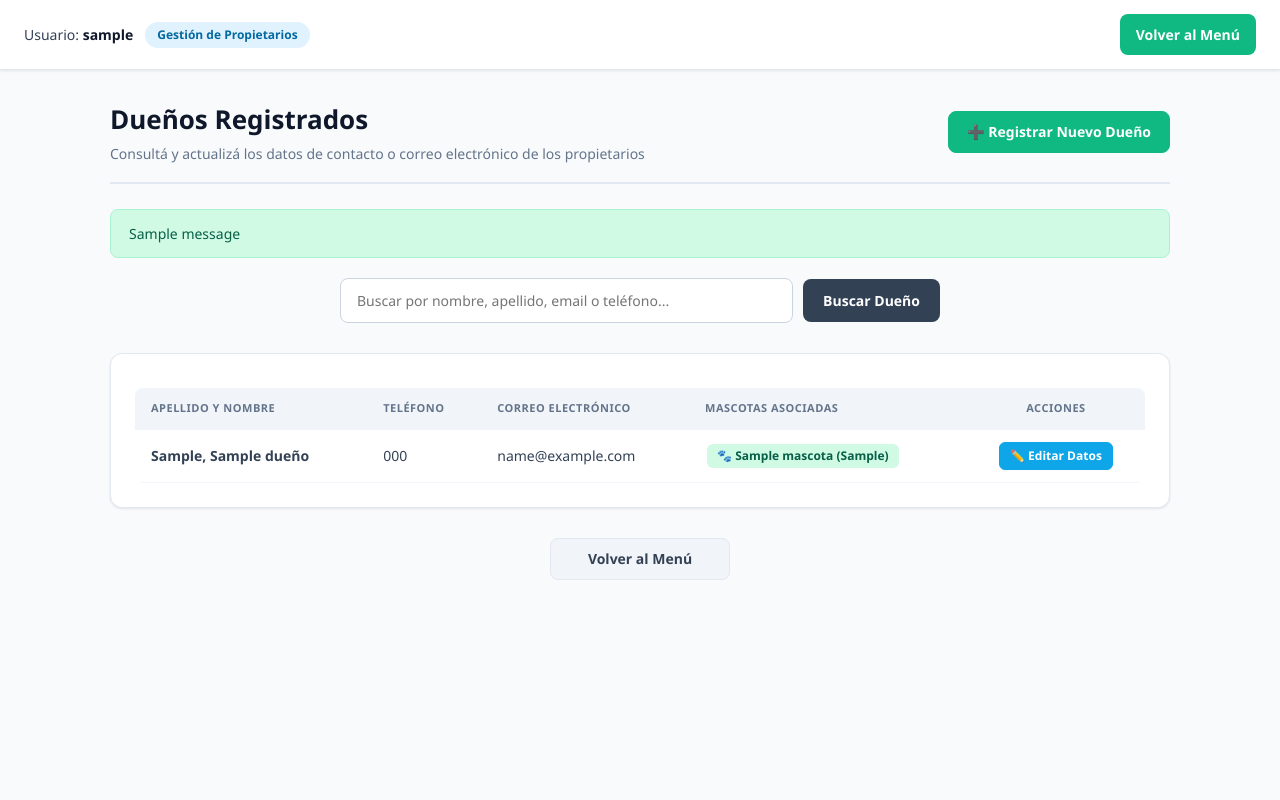
After one commit to SergioLezcano/Clinica_Veterinaria, a Django app: page /duenos/ in a window 1280 px wide. The commit adds this page. Run offline with Django 5.2, Linux system fonts and the light colour scheme; a user stored in the database is signed in; tables that the repository leaves empty hold one stand-in row (values such as "Sample post"); one stand-in notice (Sample message) is shown.

Commit message:
Gestion de Dueños para editar lista

```diff
--- a/gestion_veterinaria/services/mascota_service.py
+++ b/gestion_veterinaria/services/mascota_service.py
@@ -2,7 +2,7 @@ from django.db import transaction
 from django.db.models import Q
 from django.shortcuts import get_object_or_404
 
-from ..models import Mascota
+from ..models import Mascota, Dueño
 
 
 class MascotaService:
@@ -10,6 +10,20 @@ class MascotaService:
     Servicio encargado de la gestión de mascotas,
     dueños y preconsultas.
     """
+    @staticmethod
+    def listar_dueños(termino=None):
+        queryset = Dueño.objects.prefetch_related("mascota_set").order_by("apellido", "nombre")
+
+        if termino:
+            queryset = queryset.filter(
+                Q(nombre__icontains=termino)
+                | Q(apellido__icontains=termino)
+                | Q(email__icontains=termino)
+                | Q(telefono__icontains=termino)
+            )
+
+        return queryset
+
     @staticmethod
     def buscar_mascota(termino=None):
 
@@ -35,6 +49,12 @@ class MascotaService:
 
     @staticmethod
     @transaction.atomic
+    def actualizar_dueño(form):
+
+        return form.save()
+
+    @staticmethod
+    @transaction.atomic
     def crear_mascota(form):
 
         mascota = form.save()
--- /dev/null
+++ b/gestion_veterinaria/templates/gestion/lista_dueños.html
@@ -0,0 +1,114 @@
+{% load static %}
+<!DOCTYPE html>
+<html lang="es">
+<head>
+    <meta charset="UTF-8">
+    <meta name="viewport" content="width=device-width, initial-scale=1.0">
+    <title>Gestión de Dueños - Veterinaria</title>
+    <link rel="stylesheet" href="{% static 'gestion/css/estilos.css' %}?v=12">
+</head>
+<body>
+    <div class="panel-container">
+        <header class="panel-header">
+            <div class="user-info">
+                <span>Usuario: <strong>{{ user.username }}</strong></span>
+                <span class="badge-permiso badge-operador">Gestión de Propietarios</span>
+            </div>
+            <a href="{% url 'inicio' %}" class="btn-clear btn-menu">Volver al Menú</a>
+        </header>
+
+        <main class="menu-content menu-operador-section">
+            <div class="menu-header-bar">
+                <div>
+                    <h1>Dueños Registrados</h1>
+                    <p>Consultá y actualizá los datos de contacto o correo electrónico de los propietarios</p>
+                </div>
+                <a href="{% url 'crear_dueño' %}" class="btn btn-success">
+                    ➕ Registrar Nuevo Dueño
+                </a>
+            </div>
+
+            {% if messages %}
+                <div style="margin-bottom: 20px;">
+                    {% for message in messages %}
+                        {% if message.tags == 'error' %}
+                            <div class="alert alert-danger">{{ message }}</div>
+                        {% elif message.tags == 'warning' %}
+                            <div class="alert alert-warning">{{ message }}</div>
+                        {% else %}
+                            <div class="alert alert-success">{{ message }}</div>
+                        {% endif %}
+                    {% endfor %}
+                </div>
+            {% endif %}
+
+            <div class="search-container">
+                <form method="get" action="{% url 'lista_dueños' %}" class="search-form">
+                    <input type="text" name="q" placeholder="Buscar por nombre, apellido, email o teléfono..." value="{{ busqueda }}" autocomplete="off">
+                    <button type="submit" class="btn-search">Buscar Dueño</button>
+                    {% if busqueda %}
+                        <a href="{% url 'lista_dueños' %}" class="btn-clear">Limpiar</a>
+                    {% endif %}
+                </form>
+            </div>
+
+            <div class="results-container">
+                <div class="table-responsive">
+                    <table class="custom-table">
+                        <thead>
+                            <tr>
+                                <th>Apellido y Nombre</th>
+                                <th>Teléfono</th>
+                                <th>Correo Electrónico</th>
+                                <th>Mascotas Asociadas</th>
+                                <th style="text-align: center;">Acciones</th>
+                            </tr>
+                        </thead>
+                        <tbody>
+                            {% for dueno in duenos %}
+                            <tr>
+                                <td><strong>{{ dueno.apellido }}, {{ dueno.nombre }}</strong></td>
+                                <td>{{ dueno.telefono }}</td>
+                                <td>{{ dueno.email }}</td>
+                                <td>
+                                    {% with mascotas=dueno.mascota_set.all %}
+                                        {% if mascotas %}
+                                            {% for m in mascotas %}
+                                                <span class="badge badge-completada" style="margin: 2px; display: inline-block;">
+                                                    🐾 {{ m.nombre }} ({{ m.especie }})
+                                                </span>
+                                            {% endfor %}
+                                        {% else %}
+                                            <span style="color: var(--text-muted); font-size: 0.9rem;">Sin mascotas registradas</span>
+                                        {% endif %}
+                                    {% endwith %}
+                                </td>
+                                <td style="text-align: center;">
+                                    <a href="{% url 'editar_dueño' dueno.id %}" class="btn btn-sm btn-primary">
+                                        ✏️ Editar Datos
+                                    </a>
+                                </td>
+                            </tr>
+                            {% empty %}
+                            <tr>
+                                <td colspan="5" style="text-align: center; color: var(--text-muted); padding: 25px;">
+                                    {% if busqueda %}
+                                        No se encontraron dueños que coincidan con "{{ busqueda }}".
+                                    {% else %}
+                                        No hay dueños registrados en el sistema todavía.
+                                    {% endif %}
+                                </td>
+                            </tr>
+                            {% endfor %}
+                        </tbody>
+                    </table>
+                </div>
+            </div>
+
+            <div style="text-align: center; margin-top: 25px;">
+                <a href="{% url 'inicio' %}" class="btn btn-secondary" style="min-width: 180px;">Volver al Menú</a>
+            </div>
+        </main>
+    </div>
+</body>
+</html>
--- a/gestion_veterinaria/urls.py
+++ b/gestion_veterinaria/urls.py
@@ -13,8 +13,10 @@ urlpatterns = [
     path('menu-operador/', views.MenuOperadorView.as_view(), name='menu_operador'),
     path('menu-administrador/', views.MenuAdministradorView.as_view(), name='menu_administrador'),
 
-    # 👥 Registro de Dueño y 🐾 Mascota (Operador)
+    # 👥 Gestión de Dueños y 🐾 Mascota (Operador)
+    path('duenos/', views.DuenoListView.as_view(), name='lista_dueños'),
     path('nuevo-dueno/', views.DuenoCreateView.as_view(), name='crear_dueño'),
+    path('duenos/editar/<int:pk>/', views.DuenoUpdateView.as_view(), name='editar_dueño'),
     path('nueva-mascota/', views.MascotaCreateView.as_view(), name='crear_mascota'),
 
     # 📥 Flujo de Ingreso y Espera (Operador manda a Sala de Espera)
--- a/gestion_veterinaria/views.py
+++ b/gestion_veterinaria/views.py
@@ -273,6 +273,21 @@ class MenuOperadorView(LoginRequiredMixin, ListView):
         context['busqueda'] = self.request.GET.get('q', '')
         return context
 
+class DuenoListView(LoginRequiredMixin, ListView):
+    model = Dueño
+    template_name = 'gestion/lista_dueños.html'
+    context_object_name = 'duenos'
+
+    def get_queryset(self):
+        return MascotaService.listar_dueños(
+            self.request.GET.get("q")
+        )
+
+    def get_context_data(self, **kwargs):
+        context = super().get_context_data(**kwargs)
+        context['busqueda'] = self.request.GET.get('q', '')
+        return context
+
 class DuenoCreateView(LoginRequiredMixin, CreateView):
     model = Dueño
     fields = ['nombre', 'apellido', 'telefono', 'email']
@@ -281,6 +296,20 @@ class DuenoCreateView(LoginRequiredMixin, CreateView):
 
     def form_valid(self, form):
         MascotaService.crear_dueño(form)
+        return redirect(self.success_url)
+
+class DuenoUpdateView(LoginRequiredMixin, UpdateView):
+    model = Dueño
+    fields = ['nombre', 'apellido', 'telefono', 'email']
+    template_name = 'gestion/formulario_dueño.html'
+    success_url = reverse_lazy('lista_dueños')
+
+    def form_valid(self, form):
+        dueno = MascotaService.actualizar_dueño(form)
+        messages.success(
+            self.request,
+            f"Los datos del propietario '{dueno.nombre} {dueno.apellido}' se actualizaron correctamente."
+        )
         return redirect(self.success_url)
 
 class MascotaCreateView(LoginRequiredMixin, CreateView):
```
Also changed, not shown: gestion_veterinaria/templates/gestion/formulario_dueño.html (+27 -9 lines), gestion_veterinaria/templates/gestion/menu_operador.html (+34 -9 lines), gestion_veterinaria/tests.py (+84 -2 lines), README.md.
